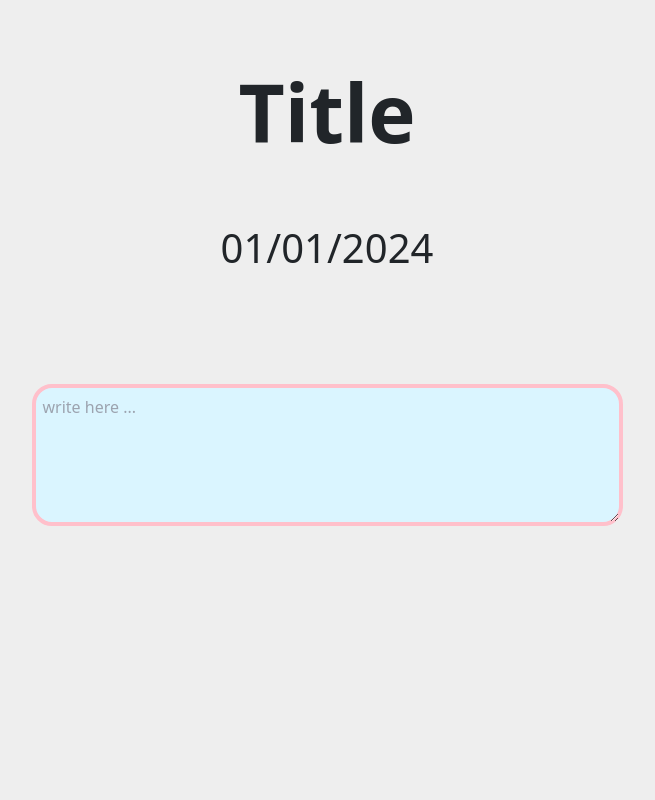
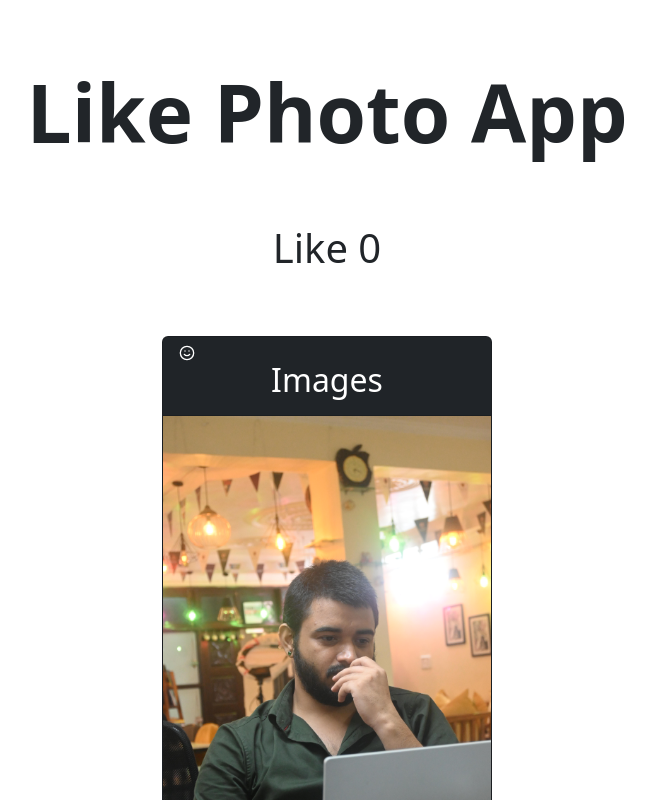
Before and after one commit to prideofscpadalia/30ReactProjects, a React (Vite) app: page / in a window 1280 px wide. Shown: the top 800 px of the page, without its empty margins (313-968 px from the left). Built offline with nearby package versions, Linux system fonts and the light colour scheme.

Commit message:
revised components

```diff
--- a/src/App.jsx
+++ b/src/App.jsx
@@ -6,12 +6,12 @@ import "./App.css"
 // import HiddenSearchBar from "./Project/10-HiddenSearchBar/HiddenSearchBar"
 // import PopupApp from "./Project/11-MagicPopup/PopupApp"
 import Esignature from './Project/01-Esignature/Esignature'
-// import RandomColor from "./Project/02-EandomizeColor/RandomColor"
+import RandomColor from "./Project/02-EandomizeColor/RandomColor"
 // import DarkMode from './Project/07-DarkMode/DarkMode';
 // import Temperature from './Project/06-Temperature/Temperature';
 // import TestimonialsApp from './Project/04-Testimonial/TestimonialsApp';
 // import Alert from './Project/Alert/Alert';
-// import LikePhotoApp from './Project/03-LikePhotoApp/LikePhotoApp';
+import LikePhotoApp from './Project/03-LikePhotoApp/LikePhotoApp';
 // import SlideToUnlock from "./Project/08-slide-to-unlock/SlideToUnlock"
 // import SlideToGrow from "./Project/09-SlideToGrow/SlideToGrow"
 
@@ -19,10 +19,10 @@ import Esignature from './Project/01-Esignature/Esignature'
 
 function App() {
   return (
-   <Esignature />
+  //  <Esignature />
   //  <RandomColor />
   //  <TestimonialsApp />
-  //  <LikePhotoApp />
+   <LikePhotoApp />
   //  <>
   //   <Alert text={"Error in your code"} type={"danger"}/>
   //   <Alert text={"The alert will disappear in 3 sec"} type={"success"} delay={true}/>
--- a/src/Project/01-Esignature/Esignature.jsx
+++ b/src/Project/01-Esignature/Esignature.jsx
@@ -28,7 +28,7 @@ export default function Esignature() {
   document.body.style.background="#eee"
 
   return (
-    <div className="container text-center">
+    <div className=" text-center">
       <Title classes={"title mb-6"} text={name} />
       <Title classes={"subtitle mb-6"} text={date} />
       <p >{content}</p>
--- a/src/Project/02-EandomizeColor/RandomColor.jsx
+++ b/src/Project/02-EandomizeColor/RandomColor.jsx
@@ -4,15 +4,17 @@ import Title from '../../Components/Title'
 function RandomColor() {
 
    function handleClick(event){
-    console.log(randomcolor())
-    document.querySelector('body').style.backgroundColor=randomcolor();
-    event.target.style.backgroundColor=randomcolor()
+    console.log(`color code = ${randomcolor()}`)
+    document.body.style.backgroundColor=randomcolor();
+    // event.target.style.backgroundColor=randomcolor()
    }
 
     function randomcolor (){
         let hex = "1234567890ABCDEF";
         let color = "#"
         for(let i = 0;i<6;i++){
+          // random fn produce only 0 and 1 by multiplying by 16 we increased its range
+          // this loop has to rotate 6 times to to get 1 hex code
             color += hex[Math.floor(Math.random()*16)];
         }return color;
     }
@@ -20,9 +22,9 @@ function RandomColor() {
     <div className='container text-center m-auto'>
          <Title text={"RandomColor"} classes={"mb-8"}/>
          <button className="btn btn-danger" onClick={handleClick}>Click Me</button>
-         <button className="btn btn-success" onClick={handleClick}>Click Me</button>
+         {/* <button className="btn btn-success" onClick={handleClick}>Click Me</button>
          <button className="btn btn-primary" onClick={handleClick}>Click Me</button>
-         <button className="btn btn-warning" onClick={handleClick}>Click Me</button>
+         <button className="btn btn-warning" onClick={handleClick}>Click Me</button> */}
 
     </div>
   )
--- a/src/Project/03-LikePhotoApp/LikePhotoApp.jsx
+++ b/src/Project/03-LikePhotoApp/LikePhotoApp.jsx
@@ -5,6 +5,7 @@ import { LuSmile } from "react-icons/lu";
 import { FaRegHeart } from "react-icons/fa";
 import { LiaComments } from "react-icons/lia";
 import { FcLike } from "react-icons/fc";
+import me from "../../assets/me.jpg"
 
 export default function LikePhotoApp() {
     // let like=false;
@@ -25,14 +26,15 @@ export default function LikePhotoApp() {
     <div className='container text-center'>
         <Title  text={"Like Photo App"}/>
         <Title classes={"subtitle"}  text={`Like ${count}`}/>
-        <div className="card bg-slate-900 m-auto text-white"
+        <div className="card bg-dark m-auto text-white"
         style={{width: 330, cursor: "pointer"}}
         >
             <div className="card-header fs-xl">
                 <LuSmile/>
-                <h2>Images</h2>
+                <h2 >Images</h2>
+                {/* <small>Images</small> */}
             </div>
-            <img src="https://w.forfun.com/fetch/b4/b4d430320229744245679e19e50b6f03.jpeg?h=900&r=0.5" alt="img" style={{height:"fit-content" , background:"olive"}} onDoubleClick={toggleLike}/>
+            <img src={me} alt="img" style={{height:"fit-content" , background:"olive"}} onDoubleClick={toggleLike}/>
             <div className="card-footer fs-xl flex p-3"  style={{justifyContent: 'space-between'}}>
             <LiaComments />
             {like ? (
@@ -40,8 +42,6 @@ export default function LikePhotoApp() {
             ): (
             <FaRegHeart onClick={toggleLike} />
             )}
-
-
             </div>
         </div>
     </div>
```
Also changed, not shown: src/assets/WhatsApp Image 2024-08-22 at 09.42.29.jpeg (added), src/assets/me.jpg (added).
